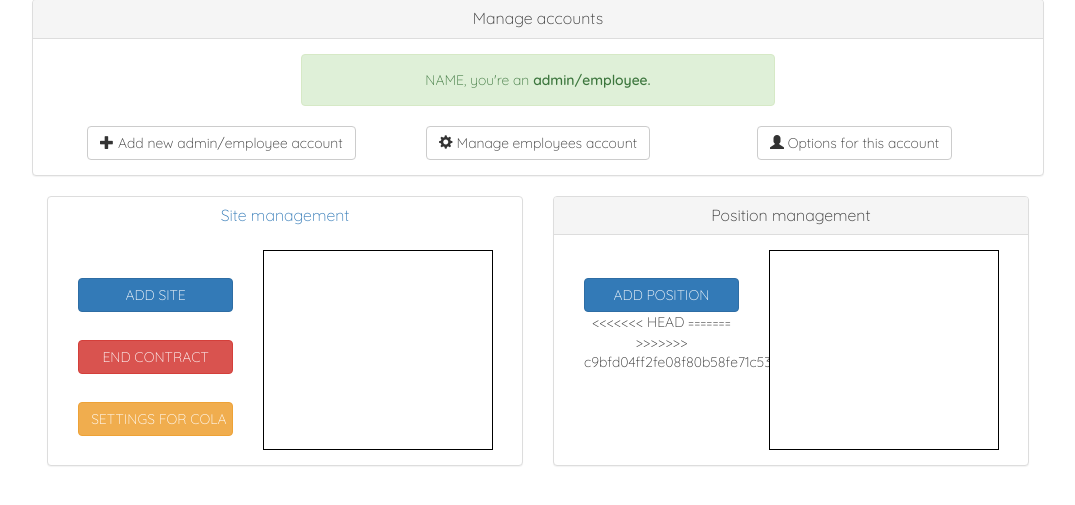
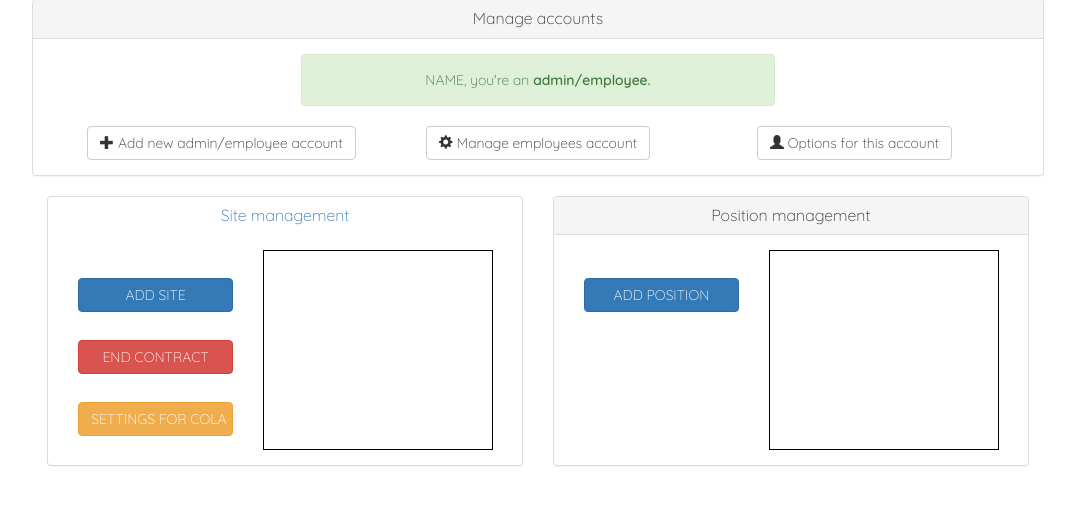
Before and after one commit to kaekoespiritu/gbic, a PHP site: page /options.php in a window 1280 px wide. Shown: the part 191-696 px from the top of the page, without its empty margins (102-1177 px from the left). Run offline with PHP 8.4, Linux system fonts and the light colour scheme; the visitor is signed in with stand-in values (Sample User, id 1); data that the repository does not hold is empty.

Commit message:
updated the options.php(I removed the 'remove position button')

```diff
--- a/options.php
+++ b/options.php
@@ -670,11 +670,6 @@ include('directives/db.php');
 					<div class="panel-body">
 						<div class="col-md-5">
 							<a data-target="#addPosition" data-toggle="modal" class="btn btn-primary col-md-12 pull-down">ADD POSITION</a>
-<<<<<<< HEAD
-
-=======
-							<!-- <a class="btn btn-danger col-md-12 pull-down" onclick="positionRemove()">REMOVE POSITION</a> -->
->>>>>>> c9bfd04ff2fe08f80b58fe71c532a479dded000e
 						</div>
 
 						<div class="col-md-7 text-left">
```
